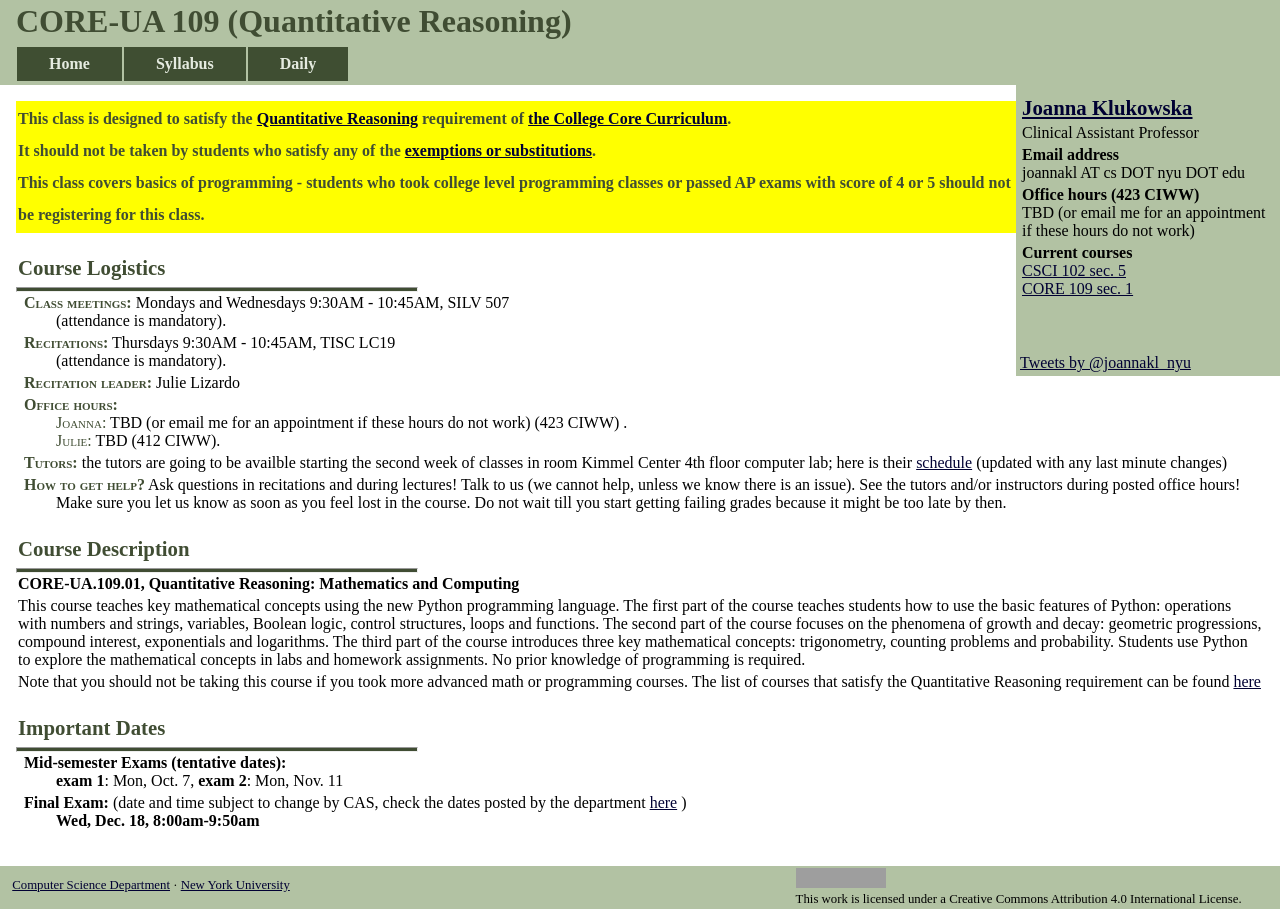
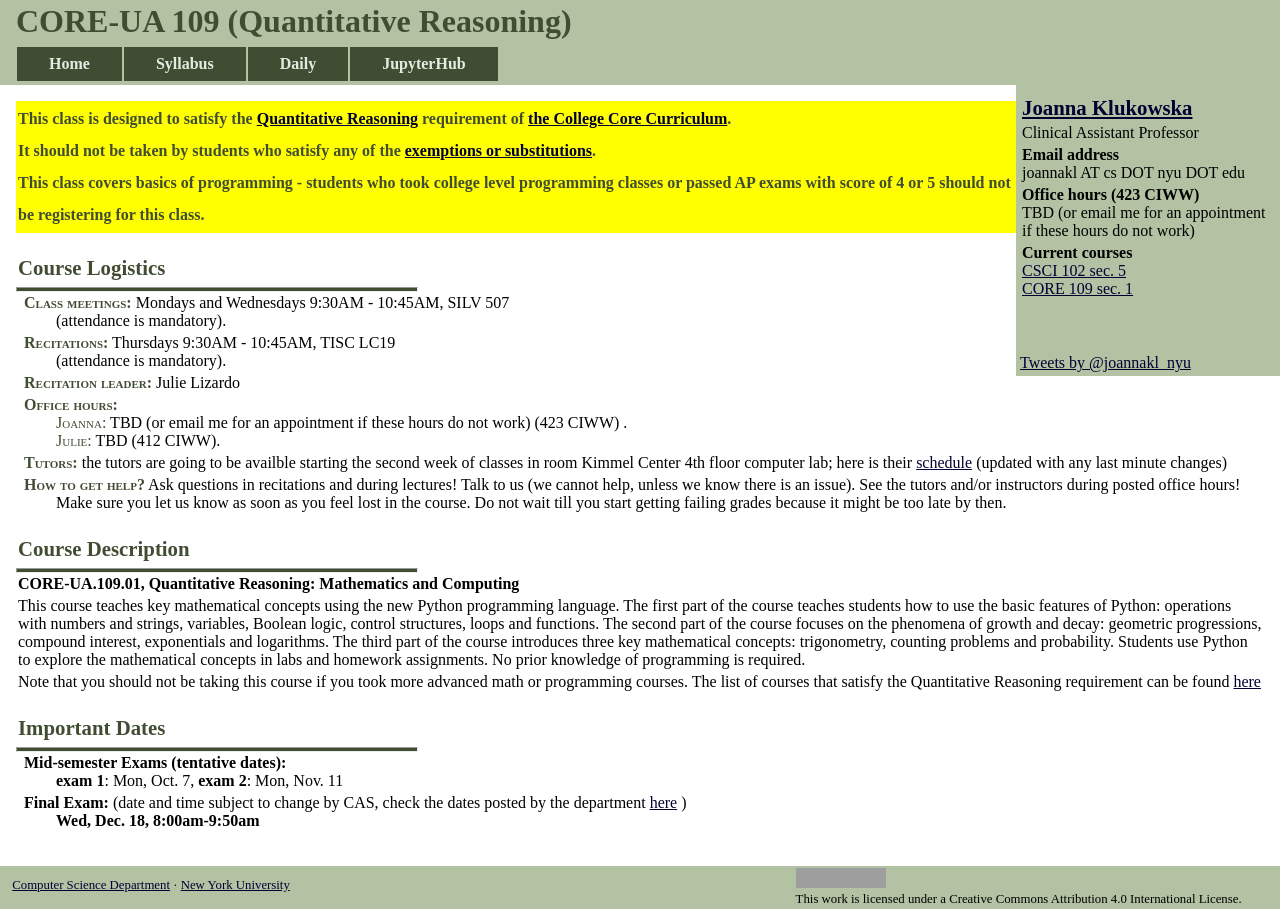
Before and after one commit to joannakl/core109_f19, a Jekyll site: the page built from index.markdown, in a window 1280 px wide. Built offline with Jekyll 4.4.1, drawn with Linux system fonts in a browser that asks for light colours; comment, search, counter and statistics services are not loaded; grey boxes are pictures that could not be loaded.

Commit message:
add link to Jupyter Hub

```diff
--- a/_includes/header.html
+++ b/_includes/header.html
@@ -9,6 +9,6 @@
         <li><a href="index.html">Home</a></li>
         <li><a href="syllabus.html">Syllabus</a></li>
         <li><a href="daily.html">Daily</a></li>
-
+        <li><a href="https://core109-f19.jupyter.hpc.nyu.edu/" target="_blank">JupyterHub</a></li>
     </ul>
 </nav>
```
